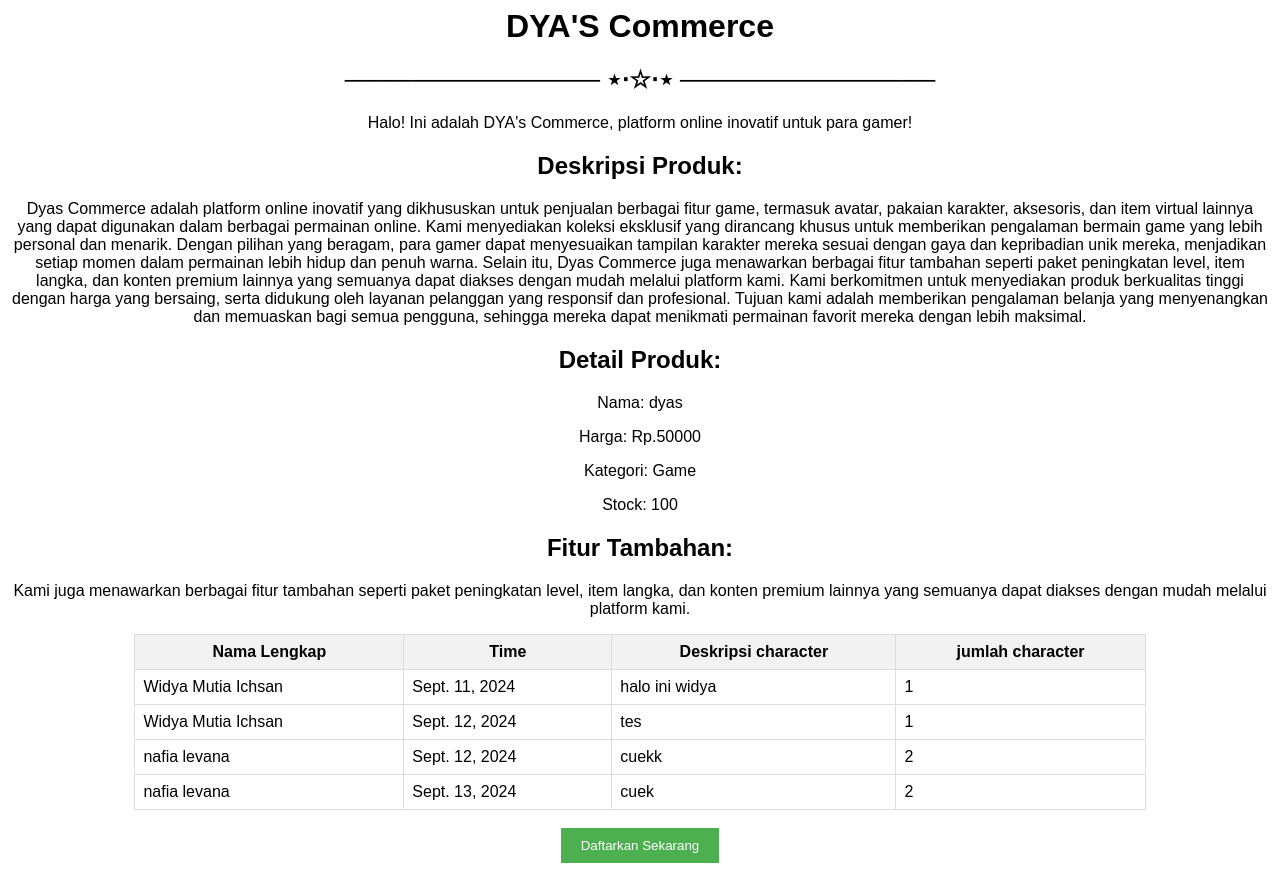
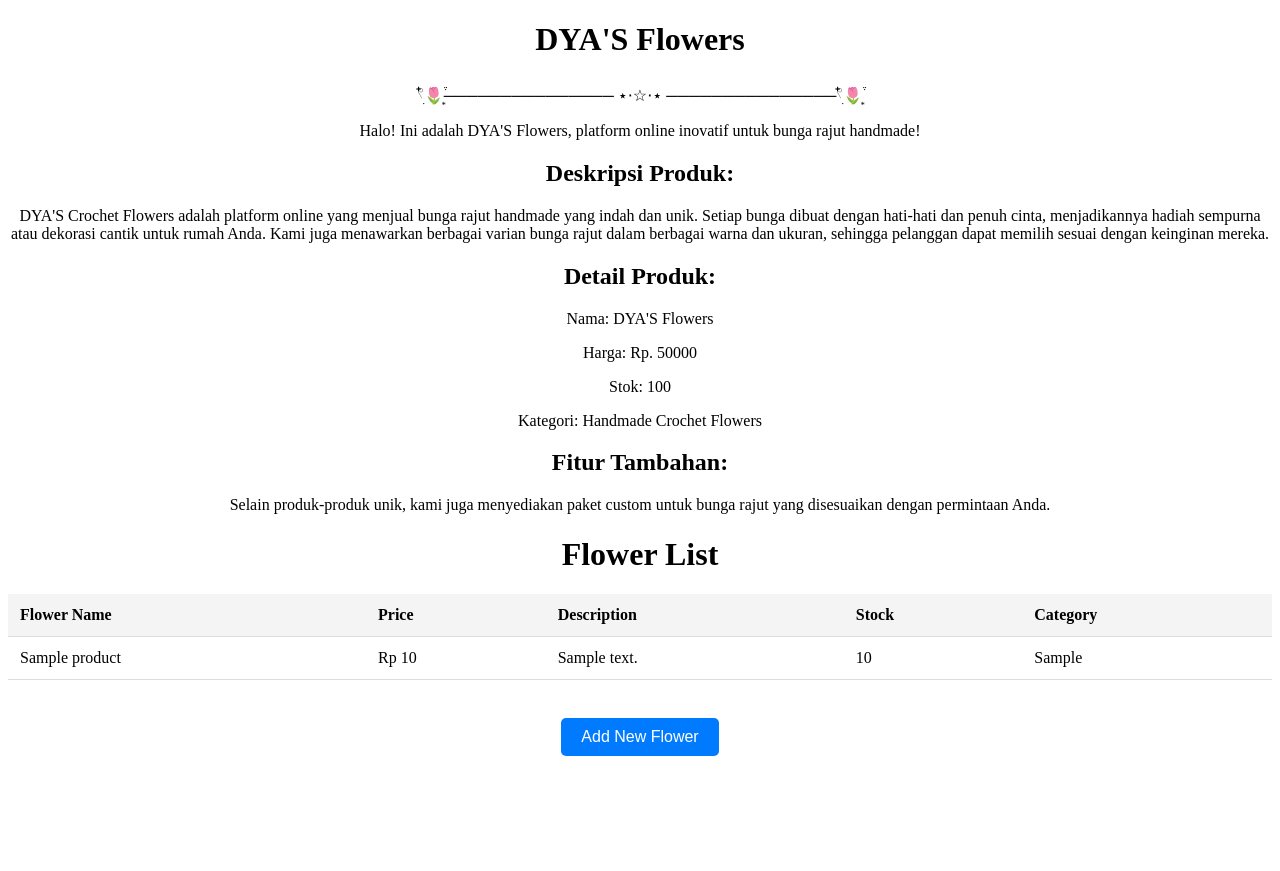
Before and after one commit to withyaaww/DYAS-Commerce, a Django app: page / in a window 1280 px wide. After the commit the page ends 756 px from the top, so only its background shows below. Run offline with Django 5.2, Linux system fonts and the light colour scheme; data comes from the database, SQL or seed files in the repository; both versions use the stored data as it was before the commit; tables that the repository leaves empty hold one stand-in row (values such as "Sample post").

Commit message:
final tugas 3 individu

```diff
--- a/main/models.py
+++ b/main/models.py
@@ -1,7 +1,9 @@
 from django.db import models
 import uuid
 
+
 class Product(models.Model):
+    id = models.UUIDField(primary_key=True, default=uuid.uuid4, editable=False)
     name = models.CharField(max_length=255)
     price = models.IntegerField()
     description = models.TextField()
@@ -12,9 +14,6 @@ class Product(models.Model):
     def __str__(self):
         return self.name
 
-class MoodEntry(models.Model):
-    id = models.UUIDField(primary_key=True, default=uuid.uuid4, editable=False)  # tambahkan baris ini
-    nama_lengkap = models.CharField(max_length=255)
-    time = models.DateField(auto_now_add=True)
-    deskripsi = models.TextField()
-    jumlah_character = models.IntegerField()
+    @property
+    def is_stock_available(self):
+        return self.stock > 0
--- a/main/templates/create_mood_entry.html
+++ b/main/templates/create_flowers.html
@@ -1,6 +1,6 @@
 {% extends 'base.html' %}
 {% block content %}
-<h1>Login Page</h1>
+<h1>Create Type of Flower</h1>
 
 <form method="POST">
   {% csrf_token %}
@@ -9,7 +9,7 @@
     <tr>
       <td></td>
       <td>
-        <input type="submit" value="Daftar" />
+        <input type="submit" value="Create Flower" />
       </td>
     </tr>
   </table>
--- a/main/templates/main.html
+++ b/main/templates/main.html
@@ -1,89 +1,99 @@
+{% extends 'base.html' %}
+{% load static %}
+{% block content %}
+<!DOCTYPE html>
 <html lang="id">
 <head>
-    <meta charset="UTF-8">
-    <meta name="viewport" content="width=device-width, initial-scale=1.0">
-    <title>Detail Produk - DYA'S Commerce</title>
+    <title>DYA'S Flowers</title>
     <style>
-        body {
-            font-family: Arial, sans-serif;
-            text-align: center;
-        }
-        .separator {
+        table {
+            width: 100%;
+            border-collapse: collapse;
             margin: 20px 0;
-            font-size: 24px;
-            font-weight: bold;
-        }
-        table {
-            margin: 0 auto;
-            border-collapse: collapse;
-            width: 80%;
         }
         th, td {
-            border: 1px solid #ddd;
-            padding: 8px;
+            padding: 12px;
+            text-align: left;
+            border-bottom: 1px solid #ddd;
         }
         th {
-            background-color: #f2f2f2;
+            background-color: #f4f4f4;
+        }
+        tr:hover {
+            background-color: #f1f1f1;
         }
         button {
+            background-color: #007BFF;
+            color: #fff;
+            border: none;
             padding: 10px 20px;
-            background-color: #4CAF50;
-            color: white;
-            border: none;
+            font-size: 1em;
             cursor: pointer;
+            border-radius: 5px;
+            transition: background-color 0.3s ease;
         }
         button:hover {
-            background-color: #45a049;
+            background-color: #0056b3;
         }
     </style>
 </head>
+<header>
+    <h1 style="text-align: center;">DYA'S Flowers</h1>
+    <p style="text-align: center;">𓍢ִ໋🌷͙֒─────────────── ⋆⋅☆⋅⋆ ───────────────𓍢ִ໋🌷͙֒</p>
+</header>
 <body>
-
-    <h1>DYA'S Commerce</h1>
-    <p class="separator">─────────────── ⋆⋅☆⋅⋆ ───────────────</p>
-
-<p>Halo! Ini adalah DYA's Commerce, platform online inovatif untuk para gamer!</p>
-
-<h2>Deskripsi Produk: </h2>
+    <div style="text-align: center;">
+        <p>Halo! Ini adalah DYA'S Flowers, platform online inovatif untuk bunga rajut handmade!</p>
+        <h2>Deskripsi Produk:</h2>
         <p>{{ description }}</p>
 
         <h2>Detail Produk:</h2>
         <p>Nama: {{ name }}</p>
-    <p>Harga: Rp.{{ price }}</p>
+        <p>Harga: Rp. {{ price }}</p>
+        <p>Stok: {{ stock }}</p>
         <p>Kategori: {{ category }}</p>
-    <p>Stock: {{ stock }}</p>
 
-    <h2>Fitur Tambahan: </h2>
+        <h2>Fitur Tambahan:</h2>
         <p>{{ additional_features }}</p>
 
-    {% if not mood_entries %}
-        <p>Akun anda belum terdaftar.</p>
+        <!-- Uncomment and adjust if you have product images
+        {% if product.image %}
+        <img src="{{ product.image.url }}" alt="{{ product.name }}" style="display: block; margin: 0 auto;">
+        {% endif %}
+        -->
+
+        <h1>Flower List</h1>
+
+        {% if not products %}
+            <p>Belum ada data bunga pada toko ini.</p>
         {% else %}
             <table>
                 <tr>
-                <th>Nama Lengkap</th>
-                <th>Time</th>
-                <th>Deskripsi character</th>
-                <th>jumlah character</th>
+                    <th>Flower Name</th>
+                    <th>Price</th>
+                    <th>Description</th>
+                    <th>Stock</th>
+                    <th>Category</th>
                 </tr>
-            {% for mood_entry in mood_entries %}
+
+                {% for product in products %}
                 <tr>
-                <td>{{ mood_entry.nama_lengkap }}</td>
-                <td>{{ mood_entry.time}}</td>
-                <td>{{ mood_entry.deskripsi }}</td>
-                <td>{{ mood_entry.jumlah_character }}</td>
-                <!-- <td>{{ mood_entry.feelings }}</td>
-                <td>{{ mood_entry.mood_intensity }}</td> -->
+                    <td>{{ product.name }}</td>
+                    <td>Rp {{ product.price }}</td>
+                    <td>{{ product.description }}</td>
+                    <td>{{ product.stock }}</td>
+                    <td>{{ product.category }}</td>
                 </tr>
                 {% endfor %}
             </table>
         {% endif %}
 
-    <br>
+        <br />
 
-    <a href="{% url 'main:create_mood_entry' %}">
-        <button>Daftarkan Sekarang</button>
+        <a href="{% url 'main:create_flowers' %}">
+            <button>Add New Flower</button>
         </a>
-
+    </div>
 </body>
 </html>
+{% endblock content %}
--- a/main/urls.py
+++ b/main/urls.py
@@ -1,11 +1,11 @@
 from django.urls import path
-from main.views import show_main, create_mood_entry, show_xml, show_json, show_xml_by_id, show_json_by_id
+from main.views import show_main, create_flowers, show_xml, show_json, show_xml_by_id, show_json_by_id
 
 app_name = 'main'
 
 urlpatterns = [
     path('', show_main, name='show_main'),
-    path('create-mood-entry', create_mood_entry, name='create_mood_entry'),
+    path('create-flowers', create_flowers, name='create_flowers'),
     path('xml/', show_xml, name='show_xml'),
     path('json/', show_json, name='show_json'),
     path('xml/<str:id>/', show_xml_by_id, name='show_xml_by_id'),
--- a/main/views.py
+++ b/main/views.py
@@ -1,49 +1,46 @@
 from django.shortcuts import render, redirect
-from main.forms import MoodEntryForm
-from main.models import MoodEntry
-from .models import Product
-
+from main.forms import ProductForm
+from main.models import Product
 from django.http import HttpResponse
 from django.core import serializers
 
+def show_main(request):
+    products = Product.objects.all()
 
-def show_main(request):
-        mood_entries = MoodEntry.objects.all()
+    context = {
+        'products': products,
+        'name': 'DYA\'S Flowers',
+        'price': 50000,
+        'category': 'Handmade Crochet Flowers',
+        'stock': 100,
+        'description': 'DYA\'S Crochet Flowers adalah platform online yang menjual bunga rajut handmade yang indah dan unik. Setiap bunga dibuat dengan hati-hati dan penuh cinta, menjadikannya hadiah sempurna atau dekorasi cantik untuk rumah Anda.\n'
+                       '\t Kami juga menawarkan berbagai varian bunga rajut dalam berbagai warna dan ukuran, sehingga pelanggan dapat memilih sesuai dengan keinginan mereka.',
+        'additional_features': "Selain produk-produk unik, kami juga menyediakan paket custom untuk bunga rajut yang disesuaikan dengan permintaan Anda."
+    }
+    return render(request, "main.html", context)
 
-        context = {
-            'name': 'dyas',
-            'price': 50000,
-            'category': 'Game',
-            'stock':100,
-            'description': 'Dyas Commerce adalah platform online inovatif yang dikhususkan untuk penjualan berbagai fitur game, termasuk avatar, pakaian karakter, aksesoris, dan item virtual lainnya yang dapat digunakan dalam berbagai permainan online. Kami menyediakan koleksi eksklusif yang dirancang khusus untuk memberikan pengalaman bermain game yang lebih personal dan menarik. Dengan pilihan yang beragam, para gamer dapat menyesuaikan tampilan karakter mereka sesuai dengan gaya dan kepribadian unik mereka, menjadikan setiap momen dalam permainan lebih hidup dan penuh warna.\n'
-                            '\t Selain itu, Dyas Commerce juga menawarkan berbagai fitur tambahan seperti paket peningkatan level, item langka, dan konten premium lainnya yang semuanya dapat diakses dengan mudah melalui platform kami. Kami berkomitmen untuk menyediakan produk berkualitas tinggi dengan harga yang bersaing, serta didukung oleh layanan pelanggan yang responsif dan profesional. Tujuan kami adalah memberikan pengalaman belanja yang menyenangkan dan memuaskan bagi semua pengguna, sehingga mereka dapat menikmati permainan favorit mereka dengan lebih maksimal.',
-            'mood_entries': mood_entries,
-            'additional_features': "Kami juga menawarkan berbagai fitur tambahan seperti paket peningkatan level, item langka, dan konten premium lainnya yang semuanya dapat diakses dengan mudah melalui platform kami."
-        }
-        return render(request, "main.html", context)
-
-def create_mood_entry(request):
-    form = MoodEntryForm(request.POST or None)
+def create_flowers(request):
+    form = ProductForm(request.POST or None)
 
     if form.is_valid() and request.method == "POST":
         form.save()
         return redirect('main:show_main')
 
     context = {'form': form}
-    return render(request, "create_mood_entry.html", context)
+    return render(request, "create_flowers.html", context)
 
 def show_xml(request):
-    data = MoodEntry.objects.all()
+    data = Product.objects.all()
     return HttpResponse(serializers.serialize("xml", data), content_type="application/xml")
 
 def show_json(request):
-    data = MoodEntry.objects.all()
+    data = Product.objects.all()
     return HttpResponse(serializers.serialize("json", data), content_type="application/json")
 
 def show_xml_by_id(request, id):
-    data = MoodEntry.objects.filter(pk=id)
+    data = Product.objects.filter(pk="2365d94e-8370-4bf3-aba3-a12e2ad76e62")
     return HttpResponse(serializers.serialize("xml", data), content_type="application/xml")
 
 def show_json_by_id(request, id):
-    data = MoodEntry.objects.filter(pk=id)
+    data = Product.objects.filter(pk="2365d94e-8370-4bf3-aba3-a12e2ad76e62")
     return HttpResponse(serializers.serialize("json", data), content_type="application/json")
```
Also changed, not shown: main/forms.py (+4 -4 lines), main/tests.py (+40 -14 lines), README.md, bagan.jpg (deleted), db.sqlite3, icon.png (added), image-2.png, image-3.png, image-4.png (deleted), image-5.png (deleted), image-6.png (added), image-7.png (added), image-8.png (added), image-9.png (added), 1 more files. Lines whose indentation alone changed are shown as unchanged.
